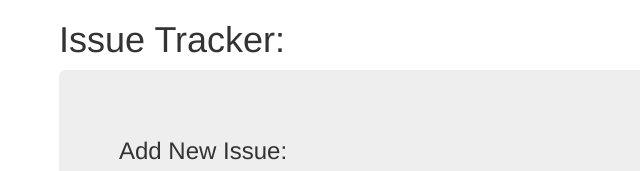
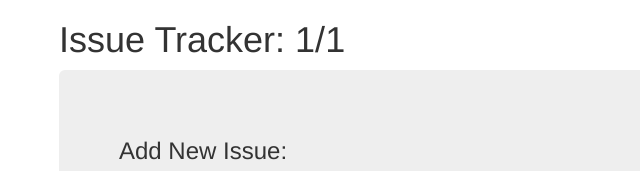
Before and after one commit to Fuad9/tracking-issue, a plain HTML site: page index.html in a window 1280 px wide. Both pictures are taken after typing "Sample", "Sample" into the empty fields and a click on the button "Add". Shown: the top 171 px of the page, 11-651 px from the left. Drawn offline with nearby package versions, Linux system fonts and the light colour scheme.

Commit message:
tracking issue done

```diff
--- a/index.html
+++ b/index.html
@@ -12,14 +12,22 @@
 
 <body onload="fetchIssues()">
     <div class="container">
-        <h1>Issue Tracker:</h1>
+        <h1>
+            Issue Tracker: <span id="openIssue">0</span>/<span id="totalIssue">0</span
+        >
+      </h1>
       <div class="jumbotron">
         <h3>Add New Issue:</h3>
         <form id="issueInputForm">
           <!-- Description -->
           <div class="form-group">
             <label for="issueDescription">Description</label>
-                    <input type="text" class="form-control" id="issueDescription" placeholder="Describe the issue ..." />
+            <input
+              type="text"
+              class="form-control"
+              id="issueDescription"
+              placeholder="Describe the issue ..."
+            />
           </div>
 
           <!-- Severity -->
@@ -35,7 +43,12 @@
           <!-- issueAssignedTo -->
           <div class="form-group">
             <label for="issueAssignedTo">Assigned To</label>
-                    <input type="text" class="form-control" id="issueAssignedTo" placeholder="Enter responsible ..." />
+            <input
+              type="text"
+              class="form-control"
+              id="issueAssignedTo"
+              placeholder="Enter responsible ..."
+            />
           </div>
           <button type="submit" class="btn btn-primary">Add</button>
         </form>
@@ -44,10 +57,18 @@
         <div id="issuesList"></div>
       </div>
     </div>
-    <script src="https://code.jquery.com/jquery-3.1.1.min.js" integrity="sha256-hVVnYaiADRTO2PzUGmuLJr8BLUSjGIZsDYGmIJLv2b8=" crossorigin="anonymous"></script>
+
+    <script
+      src="https://code.jquery.com/jquery-3.1.1.min.js"
+      integrity="sha256-hVVnYaiADRTO2PzUGmuLJr8BLUSjGIZsDYGmIJLv2b8="
+      crossorigin="anonymous"
+    ></script>
     <!-- Latest compiled and minified JavaScript -->
-    <script src="https://maxcdn.bootstrapcdn.com/bootstrap/3.3.7/js/bootstrap.min.js" integrity="sha384-Tc5IQib027qvyjSMfHjOMaLkfuWVxZxUPnCJA7l2mCWNIpG9mGCD8wGNIcPD7Txa" crossorigin="anonymous"></script>
+    <script
+      src="https://maxcdn.bootstrapcdn.com/bootstrap/3.3.7/js/bootstrap.min.js"
+      integrity="sha384-Tc5IQib027qvyjSMfHjOMaLkfuWVxZxUPnCJA7l2mCWNIpG9mGCD8wGNIcPD7Txa"
+      crossorigin="anonymous"
+    ></script>
     <script src="main.js"></script>
   </body>
-
 </html>
--- /dev/null
+++ b/instant.js
@@ -0,0 +1,2 @@
+const arr = [2, 4, 5, 3];
+console.log(arr.length);
--- a/main.js
+++ b/main.js
@@ -25,7 +25,7 @@ function submitIssue(e) {
 
 const closeIssue = (id) => {
     const issues = JSON.parse(localStorage.getItem("issues"));
-    const currentIssue = issues.find((issue) => issue.id === id);
+    const currentIssue = issues.find((issue) => issue.id == id);
     currentIssue.status = "Closed";
     localStorage.setItem("issues", JSON.stringify(issues));
     fetchIssues();
@@ -33,26 +33,46 @@ const closeIssue = (id) => {
 
 const deleteIssue = (id) => {
     const issues = JSON.parse(localStorage.getItem("issues"));
-    const remainingIssues = issues.filter(issue.id !== id);
+    const remainingIssues = issues.filter((issue) => issue.id != id);
     localStorage.setItem("issues", JSON.stringify(remainingIssues));
+    fetchIssues();
 };
 
 const fetchIssues = () => {
-    const issues = JSON.parse(localStorage.getItem("issues"));
+    let issues = [];
+    if (localStorage.getItem("issues")) {
+        issues = JSON.parse(localStorage.getItem("issues"));
+    }
     const issuesList = document.getElementById("issuesList");
     issuesList.innerHTML = "";
+
+    let openIssue = 0;
 
     for (var i = 0; i < issues.length; i++) {
         const { id, description, severity, assignedTo, status } = issues[i];
 
+        let title = description;
+        if (status === "Open") {
+            openIssue++;
+        } else {
+            title = `<del> ${description}</del>`;
+        }
+
         issuesList.innerHTML += `<div class="well">
                               <h6>Issue ID: ${id} </h6>
                               <p><span class="label label-info"> ${status} </span></p>
-                              <h3> ${description} </h3>
+                              <h3> ${title} </h3>
                               <p><span class="glyphicon glyphicon-time"></span> ${severity}</p>
                               <p><span class="glyphicon glyphicon-user"></span> ${assignedTo}</p>
-                              <a href="#" onclick="setStatusClosed(${id})" class="btn btn-warning">Close</a>
+                              <a href="#" onclick="closeIssue(${id})" class="btn btn-warning">Close</a>
                               <a href="#" onclick="deleteIssue(${id})" class="btn btn-danger">Delete</a>
                               </div>`;
     }
+
+    //Show total Issue
+    const totalIssue = document.getElementById("totalIssue");
+    totalIssue.innerText = issues.length;
+    // Show Issue currently open
+    const openIssueAmount = document.getElementById("openIssue");
+    openIssueAmount.innerText = openIssue;
 };
```
Lines whose indentation alone changed are shown as unchanged.
